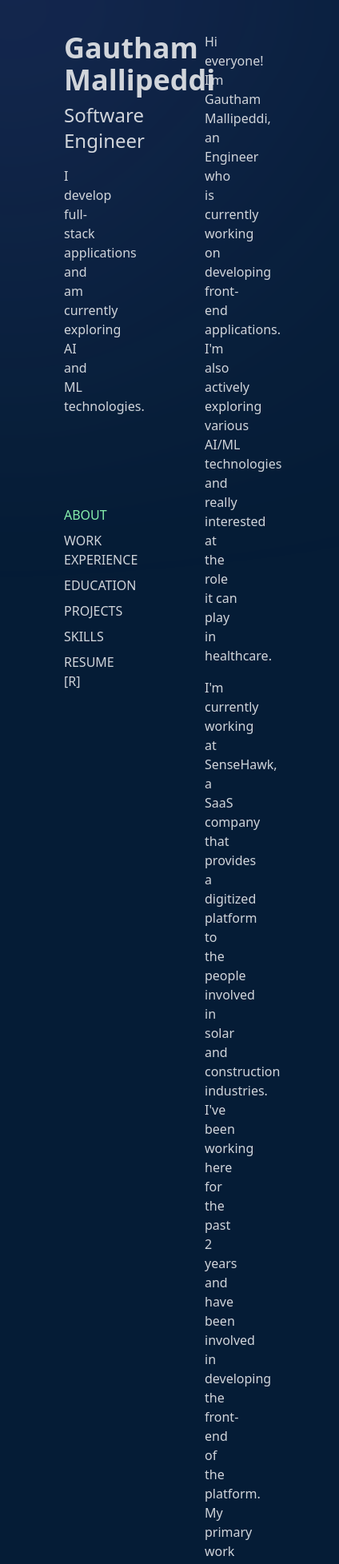
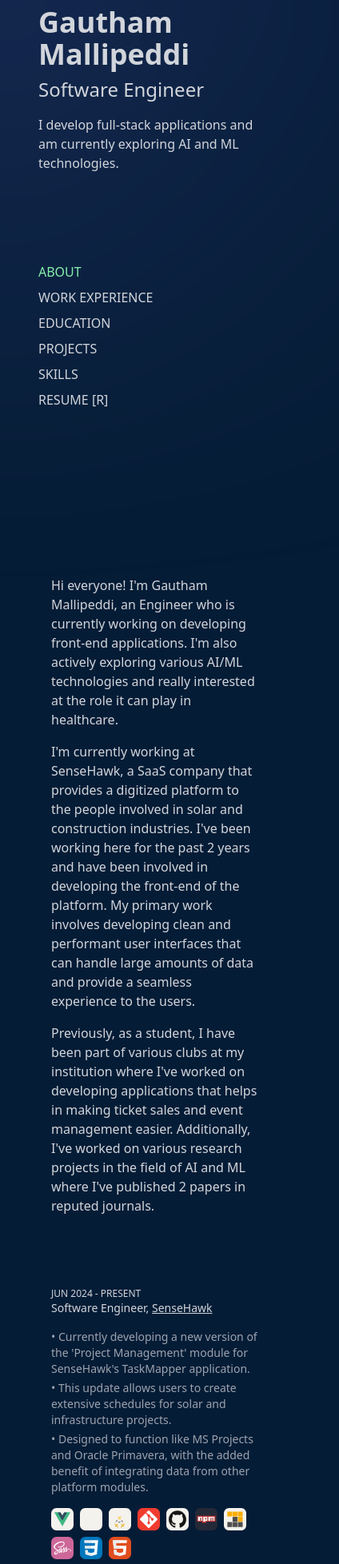
Before and after one commit to gautham-8/gautham-8, a Vue app: page / in a window 390 px wide. Shown: the part 40-1996 px from the top of the page at 80% size, 424 px wide, since content can reach past the window. Built offline with nearby package versions, Linux system fonts and the light colour scheme.

Commit message:
fix: responsive website

```diff
--- a/src/components/Education.vue
+++ b/src/components/Education.vue
@@ -23,11 +23,11 @@
 <template>
     <div class="mt-10">
         <div v-for="edu in EDUCATION">
-            <div class="w-full flex gap-4 rounded-lg px-4 py-2">
-                <div class="w-1/4 text-xs mt-0.5">
+            <div class="w-full md:flex gap-4 rounded-lg px-4 py-2">
+                <div class="md:w-1/4 text-xs mt-0.5">
                     {{ edu.duration }}
                 </div>
-                <div class="w-3/4 text-sm">
+                <div class="md:w-3/4 text-sm">
                     <div class="mb-3">
                         {{ edu.title }}
                         <br>
--- a/src/components/ExperienceCard.vue
+++ b/src/components/ExperienceCard.vue
@@ -10,11 +10,11 @@
 </script>
 
 <template>
-    <div class="w-full flex gap-4 rounded-lg px-4 py-2">
-        <div class="w-1/4 text-xs mt-0.5">
+    <div class="w-full md:flex gap-4 rounded-lg px-4 py-2">
+        <div class="md:w-1/4 text-xs mt-0.5">
             {{ props.experience.date }}
         </div>
-        <div class="w-3/4 text-sm">
+        <div class="md:w-3/4 text-sm">
             <div class="mb-4">
                 {{ props.experience.title }},
                 <a :href="props.experience.company_url" target="_blank" class="underline">
--- a/src/components/Landing.vue
+++ b/src/components/Landing.vue
@@ -16,9 +16,13 @@
 
 <template>
     <div class="blob"></div>
-    <div class="flex">
+    <div class="md:flex hidden">
         <LeftSection class="w-2/5 sticky top-0 h-[calc(100vh)]" />
         <RightSection class="w-3/5" />
+    </div>
+    <div class="md:hidden">
+        <LeftSection class="w-full" />
+        <RightSection class="w-full" />
     </div>
 </template>
 
--- a/src/components/LeftSection.vue
+++ b/src/components/LeftSection.vue
@@ -16,7 +16,7 @@
 </script>
 
 <template>
-    <div class="p-20">
+    <div class="md:p-20 p-12">
         <div class="text-4xl font-bold mb-2">
             Gautham Mallipeddi
         </div>
--- a/src/components/Projects.vue
+++ b/src/components/Projects.vue
@@ -15,7 +15,7 @@
         description: [
             `I collaborated with my team to develop the webpage for Turing Hut's flagship coding contest, the Turing Cup. This effort set a record at the time, with over <span class="font-semibold text-gray-200">1,000 team registrations</span>, totaling more than 2,000 individual participants. As a problem setter, I have set problems for contests with global participation. I have also taught various competitive programming topics like bit manipulation, binary search in the peer learning sessions conducted by Turing Hut.`,
         ],
-        skills: ['React.js', 'Material UI', 'Git', 'GitHub', 'Data Structures and Algorithms', 'Problem-solving'],
+        skills: ['React.js', 'Material UI', 'Git', 'GitHub'],
     },
     {
         title: 'Technical Member',
@@ -47,13 +47,13 @@
     <div class="mt-20">
         <div
             v-for="project in projects"
-            class="my-4"
+            class="my-8 md:my-4"
         >
-            <div class="w-full flex gap-4 rounded-lg px-4 py-2">
-                <a :href="project.image_url" target="_blank" class="w-1/4 h-fit text-xs mt-0.5">
-                    <img :src="project.image_src" alt="TEDx Landing page" class="rounded" />
+            <div class="w-full md:flex gap-4 rounded-lg px-4 py-2">
+                <a :href="project.image_url" target="_blank" class="md:w-1/4 h-fit text-xs mt-0.5">
+                    <img :src="project.image_src" alt="TEDx Landing page" class="rounded w-2/3 md:w-full" />
                 </a>
-                <div class="w-3/4 text-sm">
+                <div class="md:w-3/4 text-sm mt-4 md:mt-0">
                     <div class="mb-2">
                         {{ project.title }}<template v-if="project.organization">,
                         </template>
--- a/src/components/RightSection.vue
+++ b/src/components/RightSection.vue
@@ -6,7 +6,7 @@
 </script>
 
 <template>
-    <div class="p-20">
+    <div class="md:p-20 p-12">
         <About />
         <Experience />
         <Education />
```
